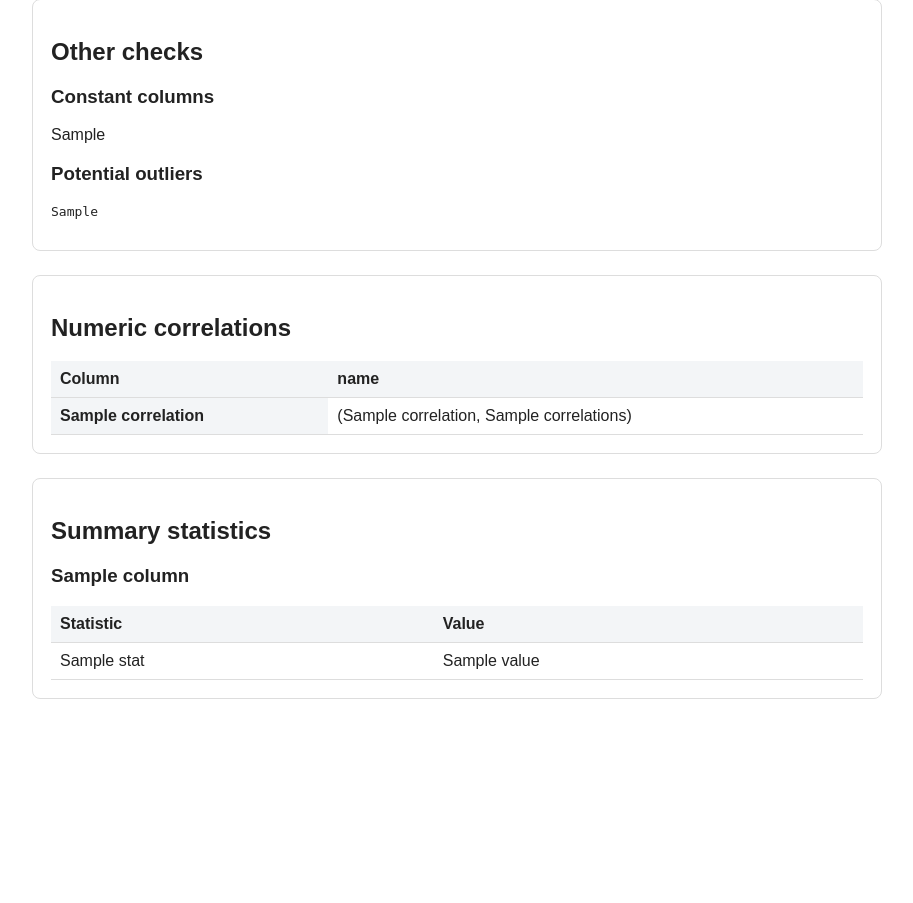
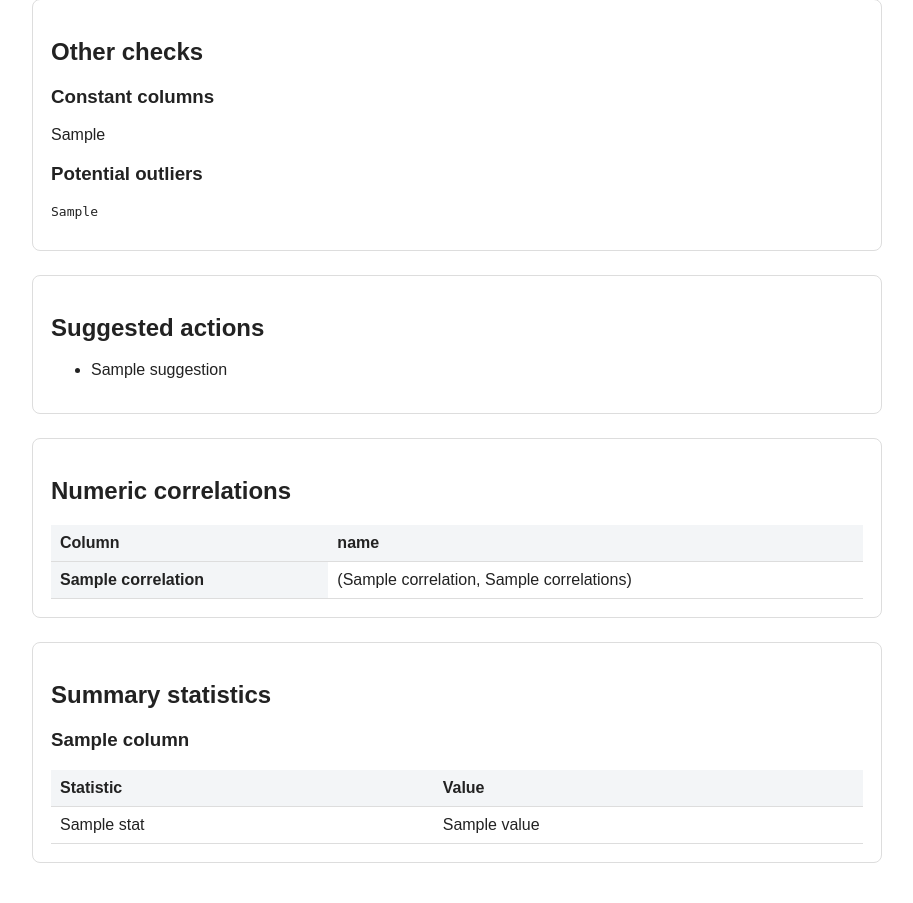
Before and after one commit to akshysasi/DataDoctor, a Flask app: template templates/index.html in a window 1280 px wide. Shown: the part 982-1885 px from the top of the page, without its empty margins (183-1096 px from the left). Before the commit the page ends 1681 px from the top, so only its background shows below. Run offline with Flask 3, Linux system fonts and the light colour scheme; the template is opened without the code that fills it: most values are stand-ins (such as "Sample title", 1, 10 or a date in 2020).

Commit message:
Show data quality suggestions

```diff
--- a/templates/index.html
+++ b/templates/index.html
@@ -123,6 +123,20 @@
         </section>
 
         <section>
+            <h2>Suggested actions</h2>
+
+            {% if report.suggestions %}
+                <ul>
+                    {% for suggestion in report.suggestions %}
+                        <li>{{ suggestion }}</li>
+                    {% endfor %}
+                </ul>
+            {% else %}
+                <p>No issues need attention based on these checks.</p>
+            {% endif %}
+        </section>
+
+        <section>
             <h2>Numeric correlations</h2>
             {% if report.correlations %}
                 <table>
```
